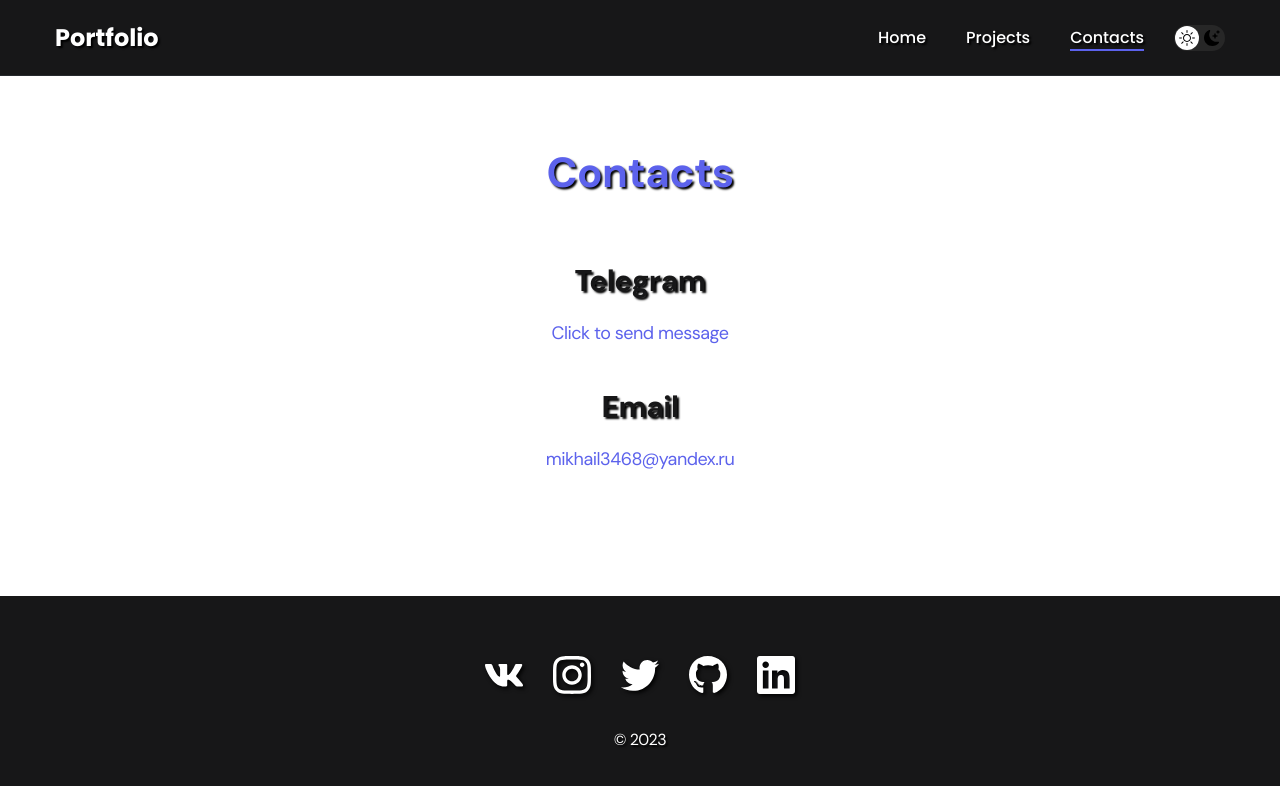
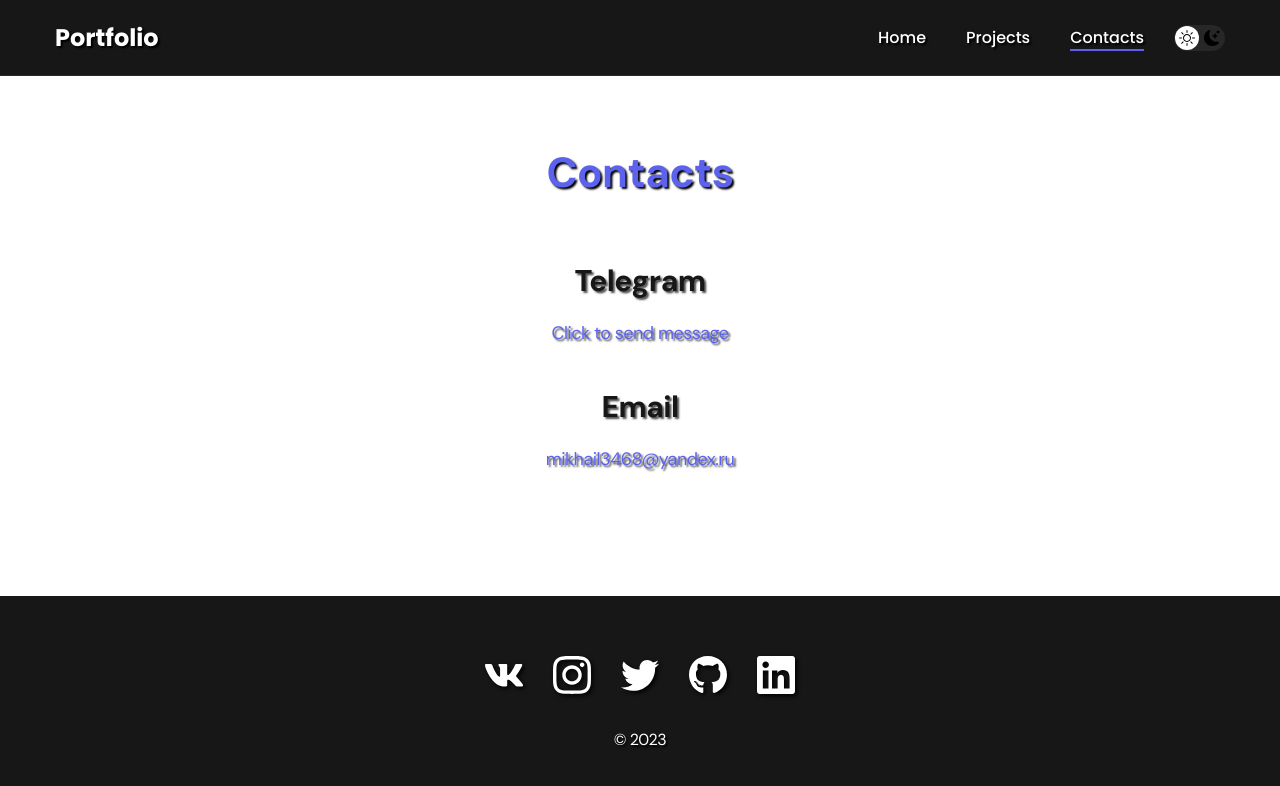
Before and after one commit to Michael3468/react-portfolio, a React (Create React App) app: page /contacts in a window 1280 px wide. Shown: the top 786 px of the page. Built offline with nearby package versions, Linux system fonts and the light colour scheme; the HTML template or start-up script is replaced by a standard one.

Commit message:
feat(text-shadow): add '.text-shadow' for different color modes

```diff
--- a/src/assets/styles/main.css
+++ b/src/assets/styles/main.css
@@ -5,6 +5,7 @@
   /* Colors */
   --blackpure: #000;
   --black: #171718;
+  --gray: #4f4f4f;
   --black-border: #26292d;
   --white: #fff;
   --purple: #5c62ec;
@@ -25,12 +26,13 @@
   /* Light mode */
   --page-bg: var(--white);
   --text-color: var(--black);
+  --text-shadow: var(--gray);
   --accent: var(--purple);
   --title-1: var(--accent);
 
   --project-card-bg: var(--white);
   --project-card-text: var(--black);
-  --box-shadow: 0px 5px 35px rgba(0, 0, 0, 0.25);
+  --box-shadow: 0px 0px 15px rgba(0, 0, 0, .5);
 }
 
 #root {
@@ -47,6 +49,7 @@
   /* Dark mode */
   --page-bg: #252526;
   --text-color: var(--white);
+  --text-shadow: var(--blackpure);
 
   --title-1: var(--white);
 
@@ -101,6 +104,10 @@ body {
   font-size: 30px;
   font-weight: 700;
   line-height: 1.3;
+}
+
+.text-shadow {
+  text-shadow: 2px 2px 2px var(--text-shadow);
 }
 
 /* Btn */
--- a/src/pages/Contacts.tsx
+++ b/src/pages/Contacts.tsx
@@ -13,17 +13,17 @@ const Contacts = () => (
           <p>Moscow, Russia</p>
         </li> */}
         <li className="content-list__item">
-          <h2 className="title-2" style={{ textShadow: `${styles.mainTheme.textShadow}` }}>
-            Telegram
-          </h2>
-          <a href="https://t.me/rhccoder">Click to send message</a>
+          <h2 className="title-2 text-shadow">Telegram</h2>
+          <a href="https://t.me/rhccoder" className="text-shadow">
+            Click to send message
+          </a>
         </li>
         <li className="content-list__item">
-          <h2 className="title-2" style={{ textShadow: `${styles.mainTheme.textShadow}` }}>
-            Email
-          </h2>
+          <h2 className="title-2 text-shadow">Email</h2>
           <p>
-            <a href="mailto:mikhail3468@yandex.ru">mikhail3468@yandex.ru</a>
+            <a href="mailto:mikhail3468@yandex.ru" className="text-shadow">
+              mikhail3468@yandex.ru
+            </a>
           </p>
         </li>
       </ul>
--- a/src/pages/Home.tsx
+++ b/src/pages/Home.tsx
@@ -1,4 +1,3 @@
-import { styles } from '../assets/constants';
 import { Header } from '../components';
 
 const Home = () => (
@@ -9,19 +8,17 @@ const Home = () => (
       <div className="container">
         <ul className="content-list">
           <li className="content-list__item">
-            <h2 className="title-2" style={{ textShadow: `${styles.mainTheme.textShadow}` }}>
-              Frontend
-            </h2>
-            <p>
+            <h2 className="title-2 text-shadow">Frontend</h2>
+            <p className="text-shadow">
               HTML, PUG, CSS, SCSS, Webpack, JavaScript, TypeScript, ReactJS, Redux, Redux Toolkit,
               Redux Thunk, MobX, NPM, BootStrap, TailwindCSS
             </p>
           </li>
           <li className="content-list__item">
-            <h2 className="title-2" style={{ textShadow: `${styles.mainTheme.textShadow}` }}>
-              Backend
-            </h2>
-            <p>NodeJS, ExpressJS, MongoDB, PostgreSQL, Mongoose, Sequelize</p>
+            <h2 className="title-2 text-shadow">Backend</h2>
+            <p className="text-shadow">
+              NodeJS, ExpressJS, MongoDB, PostgreSQL, Mongoose, Sequelize
+            </p>
           </li>
         </ul>
       </div>
--- a/src/pages/Project.tsx
+++ b/src/pages/Project.tsx
@@ -1,5 +1,6 @@
 import { useParams } from 'react-router-dom';
 
+import { styles } from '../assets/constants';
 import { projects } from '../helpers/projectsList';
 import gitHubIcon from '../stories/assets/images/icons/gitHub-black.svg';
 import liveDemo from '../stories/assets/images/icons/live-demo-icon.svg';
@@ -14,11 +15,13 @@ const Project = () => {
     <main className="section">
       <div className="container">
         <div className="project-details">
-          <h1 className="title-1">{project.title}</h1>
+          <h1 className="title-1" style={{ textShadow: `${styles.mainTheme.textShadow}` }}>
+            {project.title}
+          </h1>
 
           <img src={project.bigImg} alt={project.title} className="project-details__cover" />
 
-          <div className="project-details__desc">
+          <div className="project-details__desc text-shadow">
             <p>{`Skills: ${project.skills}`}</p>
           </div>
 
```
